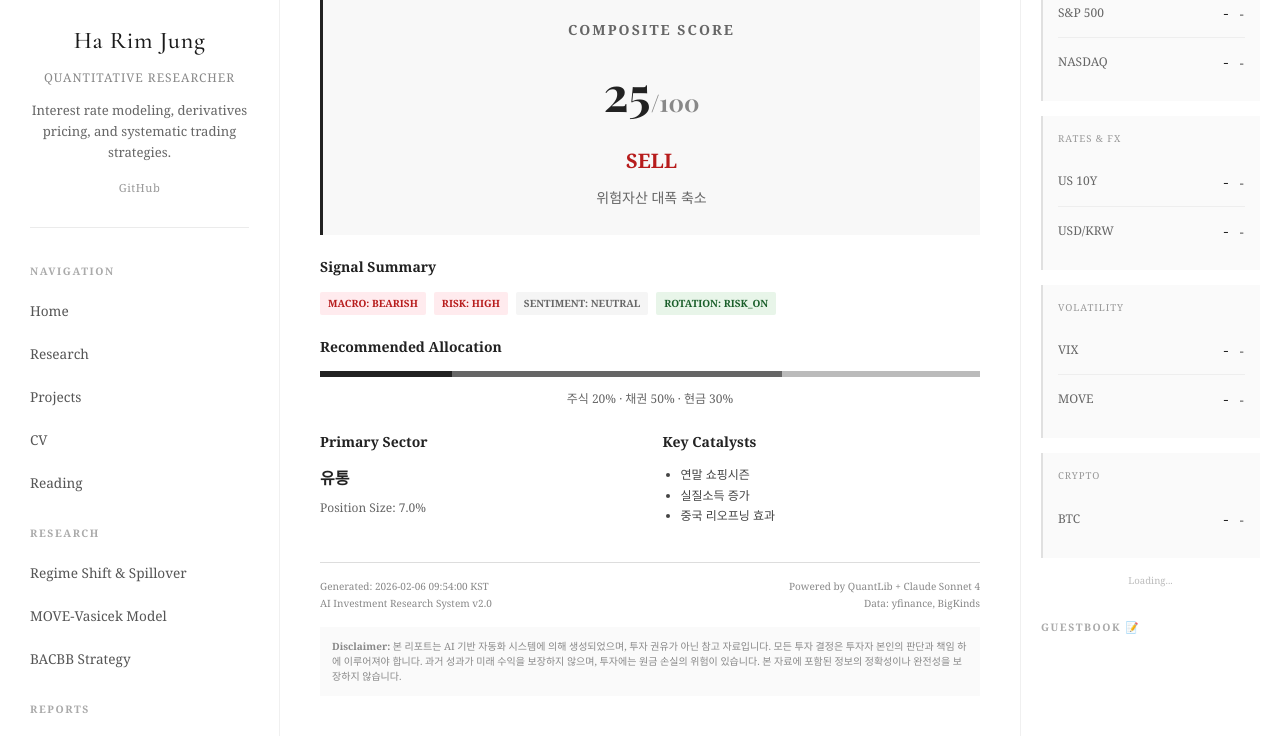
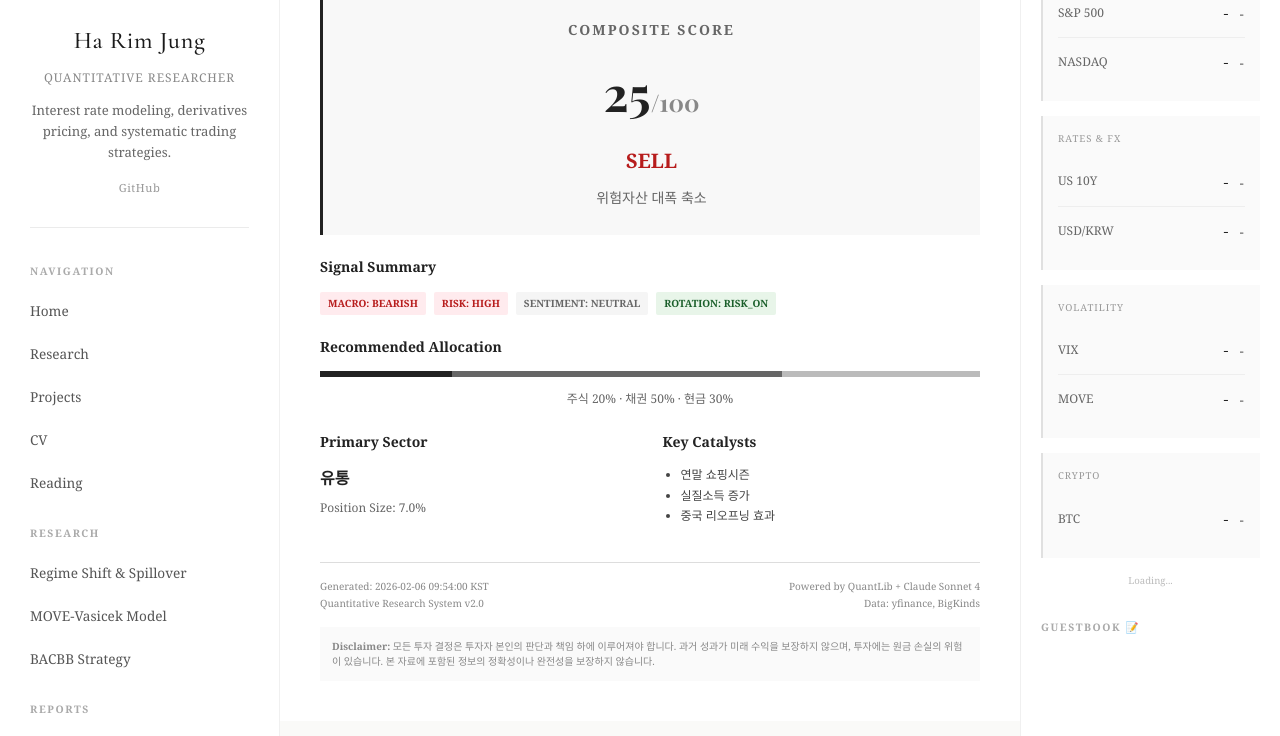
Before and after one commit to gkfla2020-bit/gkfla2020-bit.github.io, a Jekyll site: the page built from reports/weekly-20260206/index.html, in a window 1280 px wide and 900 px high, scrolled down 4512 px, cut to the strip 164-900 px from the top of the window. Built offline with Jekyll 4.4.1, drawn with Linux system fonts in a browser that asks for light colours; comment, search, counter and statistics services are not loaded; some of the changed text lies outside the part shown.

Commit message:
fix: remove AI references from reports and index excerpts

```diff
--- a/index.html
+++ b/index.html
@@ -544,7 +544,7 @@
         <a href="/research/move-vasicek-kr/" class="post-item"><div class="post-date">February 05, 2026</div><h3 class="post-title">MOVE-Vasicek 모델 평가보고서</h3><p class="post-excerpt">MOVE 지수를 상태변수로 활용한 확장 Vasicek 모델의 실증 분석.</p></a>
         <a href="/research/bacbb/" class="post-item"><div class="post-date">February 04, 2026</div><h3 class="post-title">BACBB: Betting Against Cryptocurrency Bad Beta</h3><p class="post-excerpt">Campbell-Vuolteenaho의 Bad Beta 개념을 암호화폐 시장에 적용한 팩터 투자 전략.</p></a></div>
     <div class="col"><h2 class="section-title">Recent Reports</h2>
-        <a href="/reports/weekly-20260207/" class="post-item"><div class="post-date">February 07, 2026</div><h3 class="post-title">Weekly Market Report</h3><p class="post-excerpt">AI 기반 주간 매크로 시장 분석 및 투자 인사이트.</p></a>
+        <a href="/reports/weekly-20260207/" class="post-item"><div class="post-date">February 07, 2026</div><h3 class="post-title">Weekly Market Report</h3><p class="post-excerpt">주간 매크로 시장 분석 및 투자 인사이트.</p></a>
         <a href="/reports/weekly-20260206/" class="post-item"><div class="post-date">February 06, 2026</div><h3 class="post-title">Weekly Market Report</h3><p class="post-excerpt">주간 매크로 시장 분석 및 투자 인사이트.</p></a></div></section>
 <section class="mobile-guestbook"><h2 class="mobile-guestbook-title">Guestbook &#x1F4DD;</h2><p class="mobile-guestbook-sub">Leave a message or say hello</p>
 <section class="posts-section">
--- a/reports/weekly-20260206/index.html
+++ b/reports/weekly-20260206/index.html
@@ -223,7 +223,7 @@
 </div>
 <div class="headline">Risk-Off: 방어적 포지션 전환 권고</div>
 <div class="subheadline">Score 25/100 · SELL</div>
-<div class="byline">AI Investment Research · Macro + QuantLib Analysis</div>
+<div class="byline">Macro + QuantLib Analysis</div>
 
 <div class="section">
     <div class="section-title">Executive Summary</div>
@@ -722,7 +722,7 @@
     <div class="two-column">
         <div>
             <p>Generated: 2026-02-06 09:54:00 KST</p>
-            <p>AI Investment Research System v2.0</p>
+            <p>Quantitative Research System v2.0</p>
         </div>
         <div style="text-align: right;">
             <p>Powered by QuantLib + Claude Sonnet 4</p>
@@ -731,8 +731,7 @@
     </div>
 
     <div class="disclaimer">
-        <strong>Disclaimer:</strong> 본 리포트는 AI 기반 자동화 시스템에 의해 생성되었으며, 투자 권유가 아닌 참고 자료입니다.
-        모든 투자 결정은 투자자 본인의 판단과 책임 하에 이루어져야 합니다.
+        <strong>Disclaimer:</strong> 모든 투자 결정은 투자자 본인의 판단과 책임 하에 이루어져야 합니다.
         과거 성과가 미래 수익을 보장하지 않으며, 투자에는 원금 손실의 위험이 있습니다.
         본 자료에 포함된 정보의 정확성이나 완전성을 보장하지 않습니다.
     </div>
```
Also changed, not shown: reports/weekly-20260207/index.html (+4 -4 lines).
